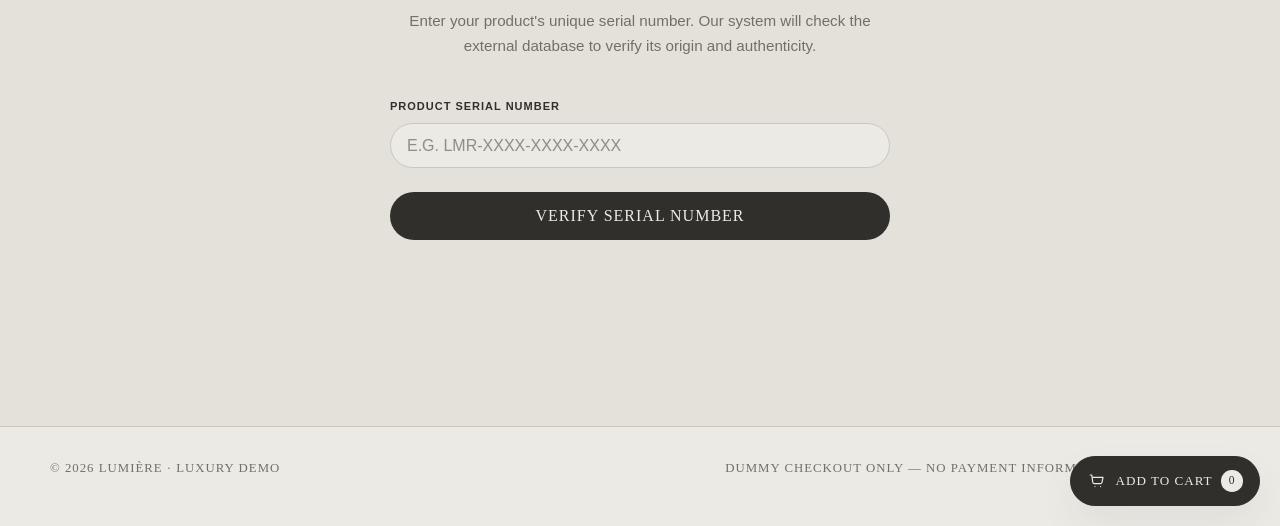
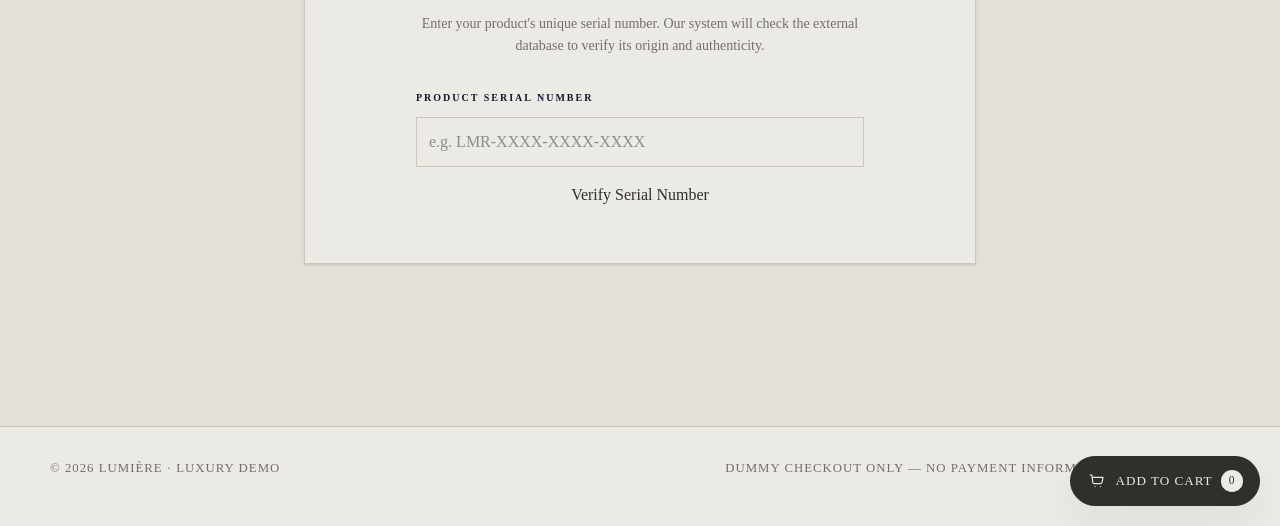
Before and after one commit to LennardTeoh/learn-hono, a website: page frontend/authenticate/index.html in a window 1280 px wide. Shown: the part 274-800 px from the top of the page. Drawn offline with nearby package versions, Linux system fonts and the light colour scheme; no server answers.

Commit message:
Update index.html

```diff
--- a/frontend/authenticate/index.html
+++ b/frontend/authenticate/index.html
@@ -3,56 +3,43 @@
 <head>
   <meta charset="UTF-8">
   <meta name="viewport" content="width=device-width, initial-scale=1.0">
-  <meta name="color-scheme" content="light">
-  <title>Verify Authenticity · LUMIÈRE</title>
-
   <link rel="stylesheet" href="/styles.css">
   <script src="https://cdn.jsdelivr.net/npm/@tailwindcss/browser@4"></script>
   <script src="/js/config.js"></script>
+  <title>Verify Authenticity · LUMIÈRE</title>
 </head>
-<body class="min-h-screen flex flex-col" style="background-color: var(--pb-cream);">
-
-  <header id="site-header" class="shrink-0"></header>
-
-  <main class="pb-main flex-grow w-full" style="display: flex; flex-direction: column; align-items: center; justify-content: center; text-align: center; padding-top: 3rem; padding-bottom: 3rem;">
-    <div style="max-width: 500px; width: 100%;">
-      <span class="pb-kicker" style="margin: 0 auto 1rem;">LUMIÈRE LEDGER</span>
-      <h1 class="pb-display" style="font-size: clamp(2rem, 4vw, 2.5rem); margin-bottom: 1rem;">VERIFY AUTHENTICITY</h1>
-
-      <p style="color: var(--pb-muted); line-height: 1.65; margin-bottom: 2.5rem; font-family: sans-serif; font-size: 0.95rem;">
+<body class="min-h-screen flex flex-col bg-slate-50">
+  <header id="site-header"></header>
+  <main class="flex-grow w-full flex items-center justify-center px-4 py-12 sm:px-6 lg:px-8">
+     <div class="w-full max-w-2xl">
+         <div class="text-center mb-10">
+             <h1 class="text-4xl font-serif text-slate-900">Verify Authenticity</h1>
+         </div>
+         <div class="bg-white border border-slate-200 p-8 sm:p-14 shadow-sm">
+             <p class="text-sm text-slate-500 text-center mb-8 max-w-md mx-auto leading-relaxed">
                  Enter your product's unique serial number. Our system will check the external database to verify its origin and authenticity.
              </p>
 
-      <form id="auth-form" style="display: flex; flex-direction: column; gap: 1rem; text-align: left;">
-        <div>
-          <label for="serial-input" style="display: block; font-family: sans-serif; font-size: 11px; text-transform: uppercase; letter-spacing: 1px; margin-bottom: 0.5rem; color: var(--pb-ink); font-weight: 600;">
-            Product Serial Number
-          </label>
-          <input
-            type="text"
-            id="serial-input"
-            class="pb-field"
-            placeholder="E.G. LMR-XXXX-XXXX-XXXX"
-            required
-            style="width: 100%; box-sizing: border-box; text-transform: uppercase;"
-          >
+             <form id="auth-form" class="max-w-md mx-auto">
+                 <div class="mb-4">
+                     <label class="block text-[10px] font-bold tracking-[0.2em] text-slate-900 uppercase mb-3">Product Serial Number</label>
+                     <input type="text" id="serial-input" placeholder="e.g. LMR-XXXX-XXXX-XXXX" required class="w-full border border-slate-200 p-3 text-sm focus:border-slate-900 focus:outline-none bg-white">
                  </div>
-
-        <button type="submit" class="pb-button" style="width: 100%; margin-top: 0.5rem;">Verify Serial Number</button>
+                 <button type="submit" class="w-full lumiere-btn">Verify Serial Number</button>
              </form>
 
-      <div id="success-box" style="display: none; margin-top: 2.5rem; padding: 2rem; background: var(--pb-card); border: 1px solid var(--pb-line); border-radius: 1.2rem; text-align: center;">
-         <h3 class="pb-display" style="color: var(--pb-peach); font-size: 1.5rem; margin: 0 0 1rem 0;">Item Verified Authentic</h3>
-         <p style="margin: 0; color: var(--pb-muted); font-family: sans-serif; font-size: 0.95rem; line-height: 1.6;">
-            Serial: <strong id="display-serial" style="color: var(--pb-ink);"></strong><br>
-            Model: <span style="color: var(--pb-ink);">Diamond Tennis Bracelet</span>
+             <!-- Hidden by default, triggered by authenticate.js -->
+             <div id="success-box" class="hidden mt-8 max-w-md mx-auto bg-[#f0fdf4] border border-[#bbf7d0] p-6 text-center">
+                 <h3 class="text-[#16a34a] font-bold mb-3">Item Verified Authentic</h3>
+                 <p class="text-xs text-slate-600 space-y-1">
+                     <span class="block">Serial: <strong id="display-serial" class="text-slate-900"></strong></span>
+                     <span class="block">Model: <span class="text-slate-900">Registered Lumière Piece</span></span>
                  </p>
              </div>
          </div>
+     </div>
   </main>
-
-  <footer id="site-footer" class="shrink-0"></footer>
-
+  <footer id="site-footer"></footer>
   <script type="module" src="/js/authenticate.js"></script>
 </body>
 </html>
```
Lines whose indentation alone changed are shown as unchanged.
